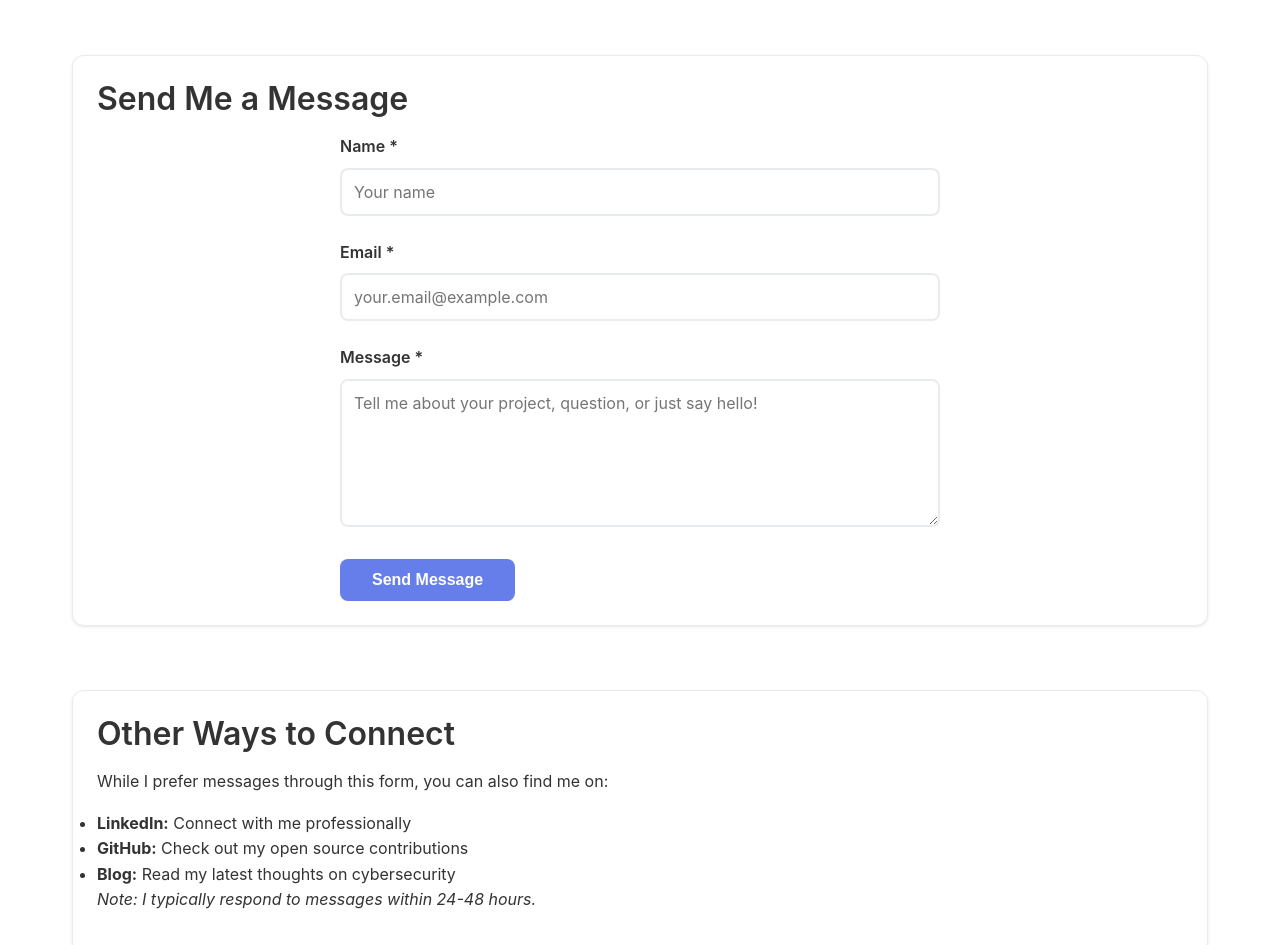
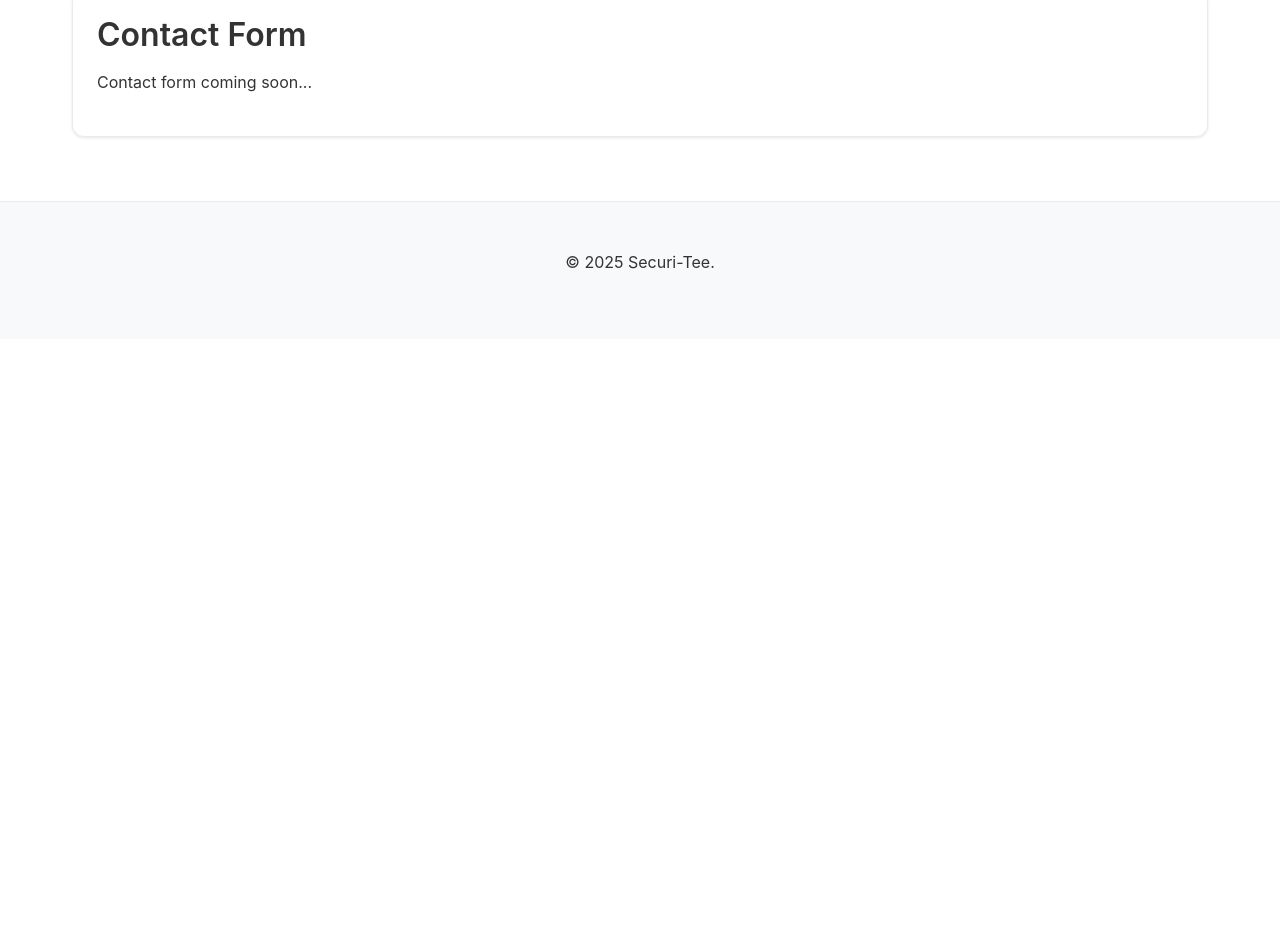
Before and after one commit to amtakeuchi/barebones-tinacms, a Next.js app: page /contact in a window 1280 px wide. Shown: the part 495-1440 px from the top of the page. After the commit the page ends 834 px from the top, so only its background shows below. Built offline with nearby package versions, Linux system fonts and the light colour scheme.

Commit message:
Simplify contact page to fix build issue

```diff
--- a/app/contact/page.tsx
+++ b/app/contact/page.tsx
@@ -1,143 +1,16 @@
-'use client';
-
-import { useState } from 'react';
-
 export default function ContactPage() {
-  const [formData, setFormData] = useState({
-    name: '',
-    email: '',
-    message: ''
-  });
-  const [isSubmitting, setIsSubmitting] = useState(false);
-  const [submitStatus, setSubmitStatus] = useState<'idle' | 'success' | 'error'>('idle');
-
-  const handleSubmit = async (e: React.FormEvent) => {
-    e.preventDefault();
-    setIsSubmitting(true);
-    setSubmitStatus('idle');
-
-    try {
-      // For now, we'll just simulate a successful submission
-      // You can later connect this to an email service or API
-      await new Promise(resolve => setTimeout(resolve, 1000)); // Simulate API call
-
-      setSubmitStatus('success');
-      setFormData({ name: '', email: '', message: '' });
-    } catch (error) {
-      setSubmitStatus('error');
-    } finally {
-      setIsSubmitting(false);
-    }
-  };
-
-  const handleChange = (e: React.ChangeEvent<HTMLInputElement | HTMLTextAreaElement>) => {
-    const { name, value } = e.target;
-    setFormData(prev => ({
-      ...prev,
-      [name]: value
-    }));
-  };
-
   return (
     <div>
-      {/* Header */}
       <section className="hero">
-        <h1>Get In Touch</h1>
-        <p>
-          Have a cybersecurity question, want to collaborate on a project, or just want to chat about security?
-          I&apos;d love to hear from you!
-        </p>
+        <h1>Contact</h1>
+        <p>Get in touch with me.</p>
       </section>
 
-      {/* Contact Form */}
       <section className="section">
         <div className="card">
           <div className="card-body">
-            <h2>Send Me a Message</h2>
-
-            {submitStatus === 'success' && (
-              <div className="alert alert-success">
-                <p>Thank you for your message! I&apos;ll get back to you soon.</p>
-              </div>
-            )}
-
-            {submitStatus === 'error' && (
-              <div className="alert alert-error">
-                <p>Sorry, there was an error sending your message. Please try again.</p>
-              </div>
-            )}
-
-            <form onSubmit={handleSubmit} className="contact-form">
-              <div className="form-group">
-                <label htmlFor="name">Name *</label>
-                <input
-                  type="text"
-                  id="name"
-                  name="name"
-                  value={formData.name}
-                  onChange={handleChange}
-                  required
-                  className="form-input"
-                  placeholder="Your name"
-                />
-              </div>
-
-              <div className="form-group">
-                <label htmlFor="email">Email *</label>
-                <input
-                  type="email"
-                  id="email"
-                  name="email"
-                  value={formData.email}
-                  onChange={handleChange}
-                  required
-                  className="form-input"
-                  placeholder="your.email@example.com"
-                />
-              </div>
-
-              <div className="form-group">
-                <label htmlFor="message">Message *</label>
-                <textarea
-                  id="message"
-                  name="message"
-                  value={formData.message}
-                  onChange={handleChange}
-                  required
-                  className="form-textarea"
-                  placeholder="Tell me about your project, question, or just say hello!"
-                  rows={6}
-                />
-              </div>
-
-              <button
-                type="submit"
-                className="btn btn-primary"
-                disabled={isSubmitting}
-              >
-                {isSubmitting ? 'Sending...' : 'Send Message'}
-              </button>
-            </form>
-          </div>
-        </div>
-      </section>
-
-      {/* Additional Info */}
-      <section className="section">
-        <div className="card">
-          <div className="card-body">
-            <h2>Other Ways to Connect</h2>
-            <p>
-              While I prefer messages through this form, you can also find me on:
-            </p>
-            <ul>
-              <li><strong>LinkedIn:</strong> Connect with me professionally</li>
-              <li><strong>GitHub:</strong> Check out my open source contributions</li>
-              <li><strong>Blog:</strong> Read my latest thoughts on cybersecurity</li>
-            </ul>
-            <p>
-              <em>Note: I typically respond to messages within 24-48 hours.</em>
-            </p>
+            <h2>Contact Form</h2>
+            <p>Contact form coming soon...</p>
           </div>
         </div>
       </section>
```
